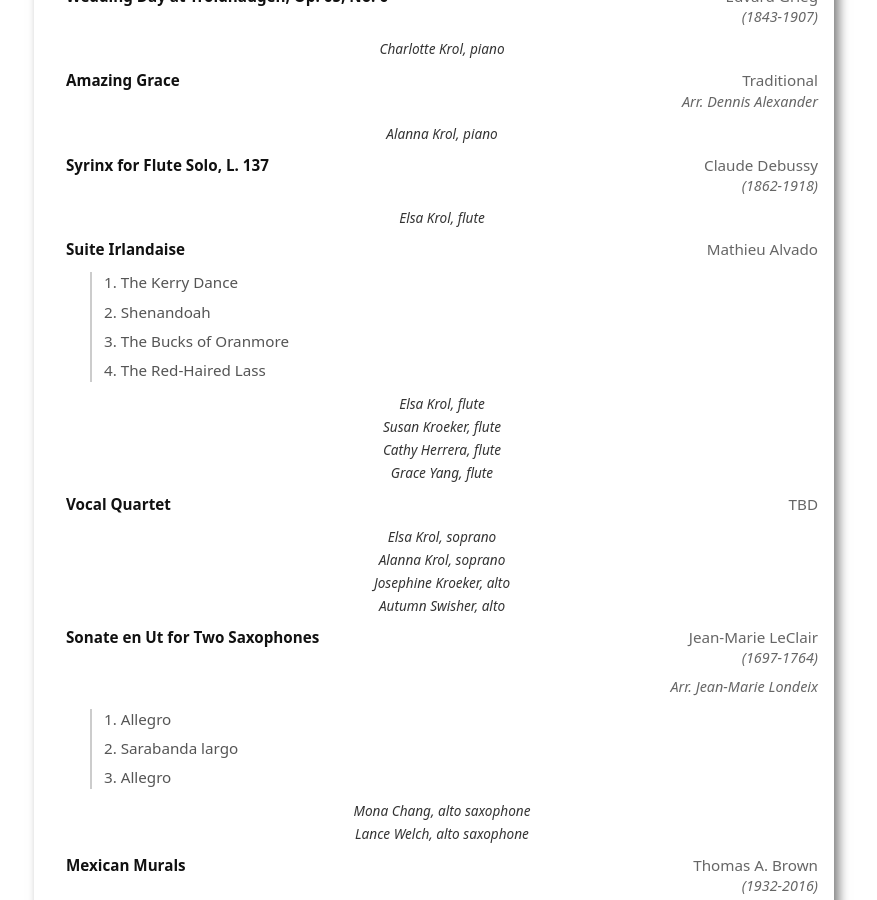
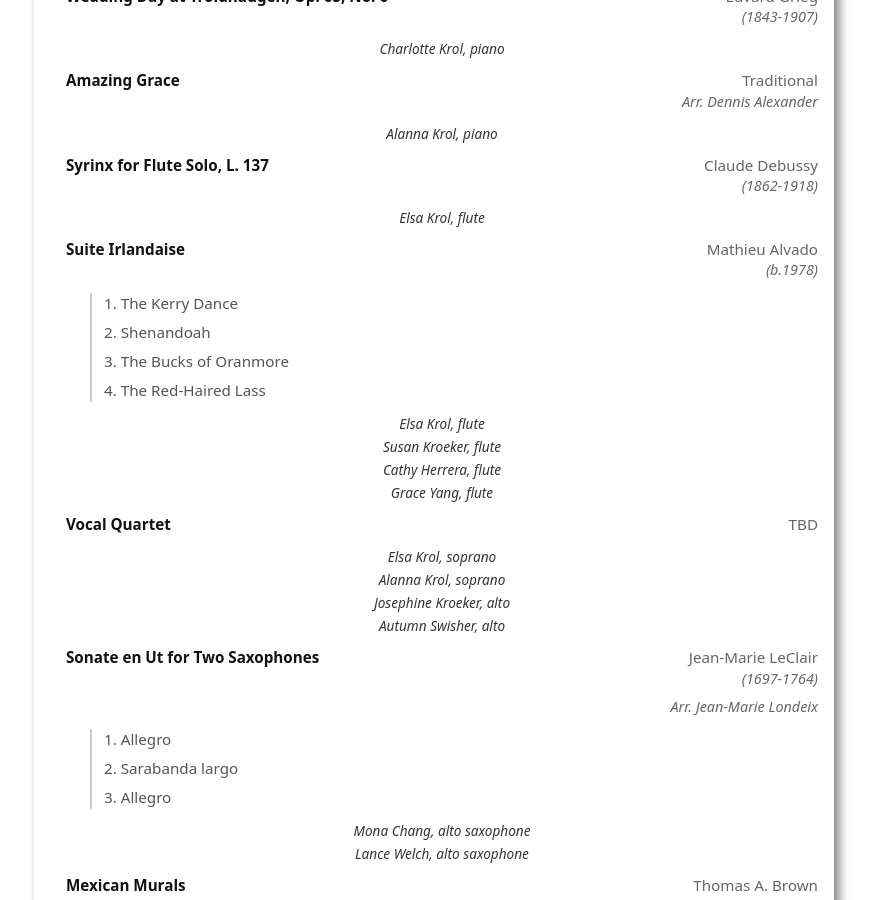
Before and after one commit to KurtKroeker/csehy-fundraising, a Jekyll site: the page built from program.md, in a window 1280 px wide and 900 px high, scrolled down 558 px. Shown: the whole window, without its empty margins (206-1083 px from the left). Built offline with Jekyll 4.4.1, drawn with Linux system fonts in a browser that asks for light colours.

Commit message:
Update program.yml

```diff
--- a/_data/program.yml
+++ b/_data/program.yml
@@ -45,6 +45,7 @@ sections:
 
       - title: "Suite Irlandaise"
         composer: "Mathieu Alvado"
+        dates: "(b.1978)"
         movements:
           - title: "1. The Kerry Dance"
           - title: "2. Shenandoah"
```
